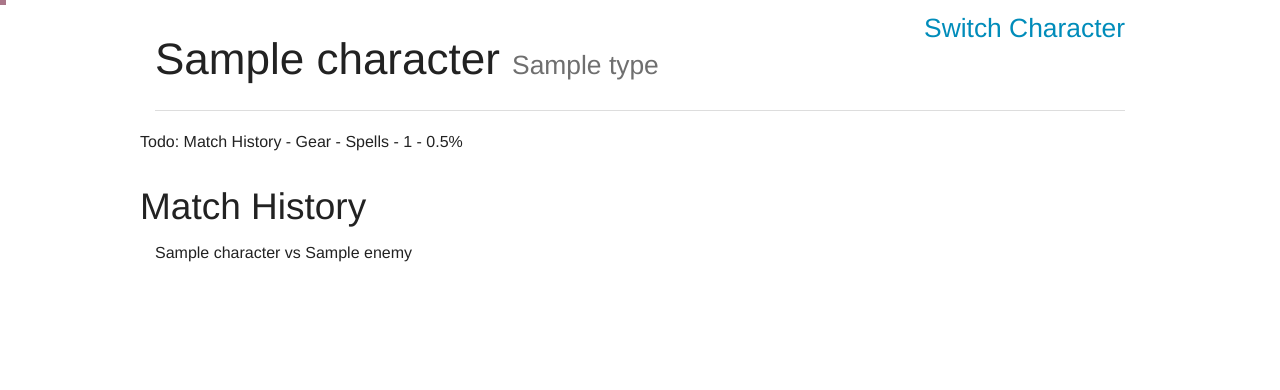
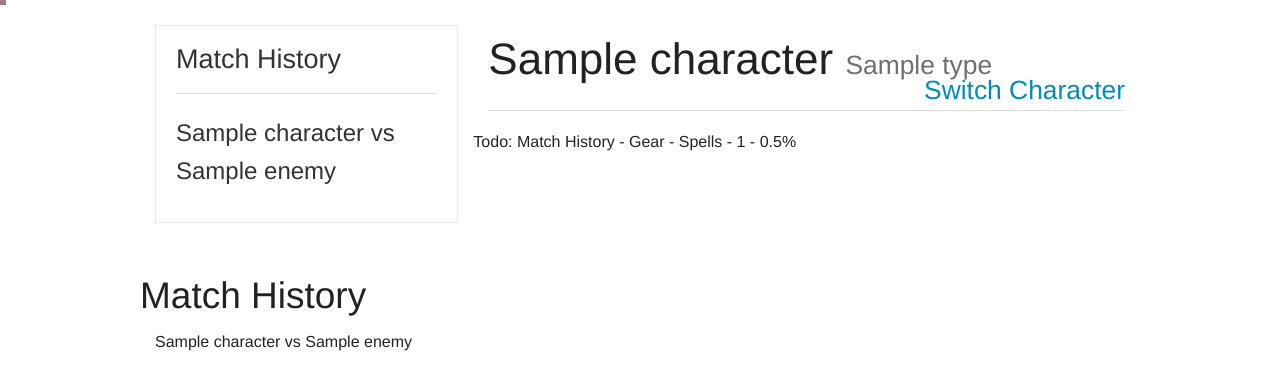
Before and after one commit to JamesJGarner/rpg-game, a Django app: page /character/1 in a window 1280 px wide. Shown: the part 45-435 px from the top of the page. Run offline with Django 3.2, Linux system fonts and the light colour scheme; tables that the repository leaves empty hold one stand-in row (values such as "Sample post").

Commit message:
Bug fixes

```diff
--- a/game/templates/characters/character_detail.html
+++ b/game/templates/characters/character_detail.html
@@ -2,9 +2,22 @@
 {% block content %}
 {% with level_data=character.level_data %}
 <div class="xp-bar" data-width="{{ level_data.xp_percentage }}"></div>
+<div class="row">
+<div class="large-4 columns">
+        <div class="panel">
+            <h3>Match History</h3>
+            <hr>
+            <ul class="character-listing">
+            {% for match in character.match_set.all  %}
 
-<div class="row">
-    <div class="large-12 columns">
+                <li>{{ match.character }} vs {{ match.enemy }}</li>
+
+            {% endfor %}
+            </ul>
+        </div>
+    </div>
+
+    <div class="large-8 columns">
         <h1>{{ character.name }} <small>{{ character.type }}</small> <small><a href="/" class="right">Switch Character</a></small></h1>
         <hr>
     </div>
```
Also changed, not shown: 1 other file.
